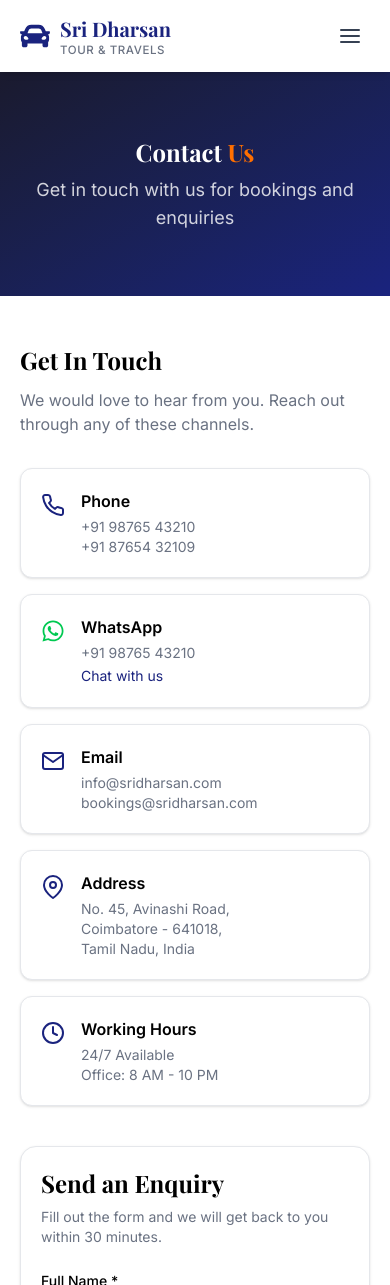
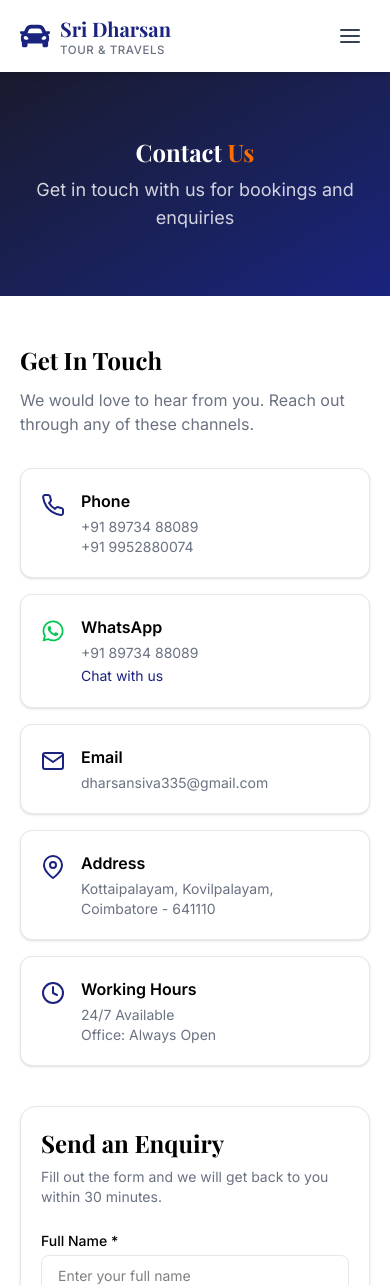
Before and after one commit to Yogesh-R2125/Sri_dharsan_travels, a React (Vite) app: page /contact in a window 390 px wide. Shown: the top 1285 px of the page. Built offline with nearby package versions, Linux system fonts and the light colour scheme.

Commit message:
Revise contact information in Contact.jsx
Updated contact details including phone numbers, email, address, and working hours.

```diff
--- a/src/pages/Contact.jsx
+++ b/src/pages/Contact.jsx
@@ -32,11 +32,11 @@ export default function Contact() {
             <p className="text-gray-500 mb-8">We would love to hear from you. Reach out through any of these channels.</p>
             <div className="space-y-4">
               {[
-                [FiPhone, 'Phone', ['+91 98765 43210', '+91 87654 32109']],
-                [FaWhatsapp, 'WhatsApp', ['+91 98765 43210'], 'https://wa.me/919876543210'],
-                [FiMail, 'Email', ['info@sridharsan.com', 'bookings@sridharsan.com']],
-                [FiMapPin, 'Address', ['No. 45, Avinashi Road,', 'Coimbatore - 641018,', 'Tamil Nadu, India']],
-                [FiClock, 'Working Hours', ['24/7 Available', 'Office: 8 AM - 10 PM']],
+                [FiPhone, 'Phone', ['+91 89734 88089', '+91 9952880074']],
+                [FaWhatsapp, 'WhatsApp', ['+91 89734 88089'], 'https://wa.me/918973488089'],
+                [FiMail, 'Email', ['dharsansiva335@gmail.com']],
+                [FiMapPin, 'Address', ['Kottaipalayam, Kovilpalayam, Coimbatore - 641110']],
+                [FiClock, 'Working Hours', ['24/7 Available', 'Office: Always Open']],
               ].map(([Icon, title, lines, link]) => (
                 <div key={title} className="flex gap-4 bg-white p-5 rounded-xl shadow-sm border border-gray-200">
                   <Icon className={`text-2xl shrink-0 mt-1 ${title === 'WhatsApp' ? 'text-green-500' : 'text-primary'}`} />
```
